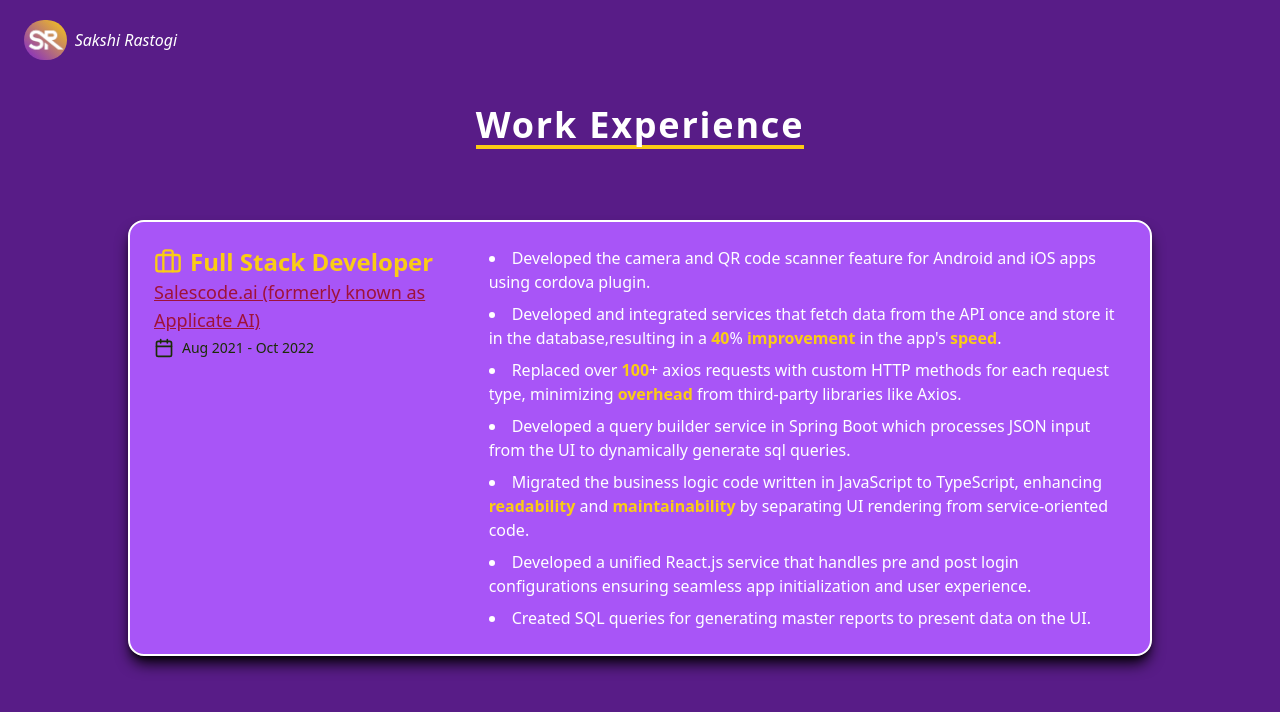
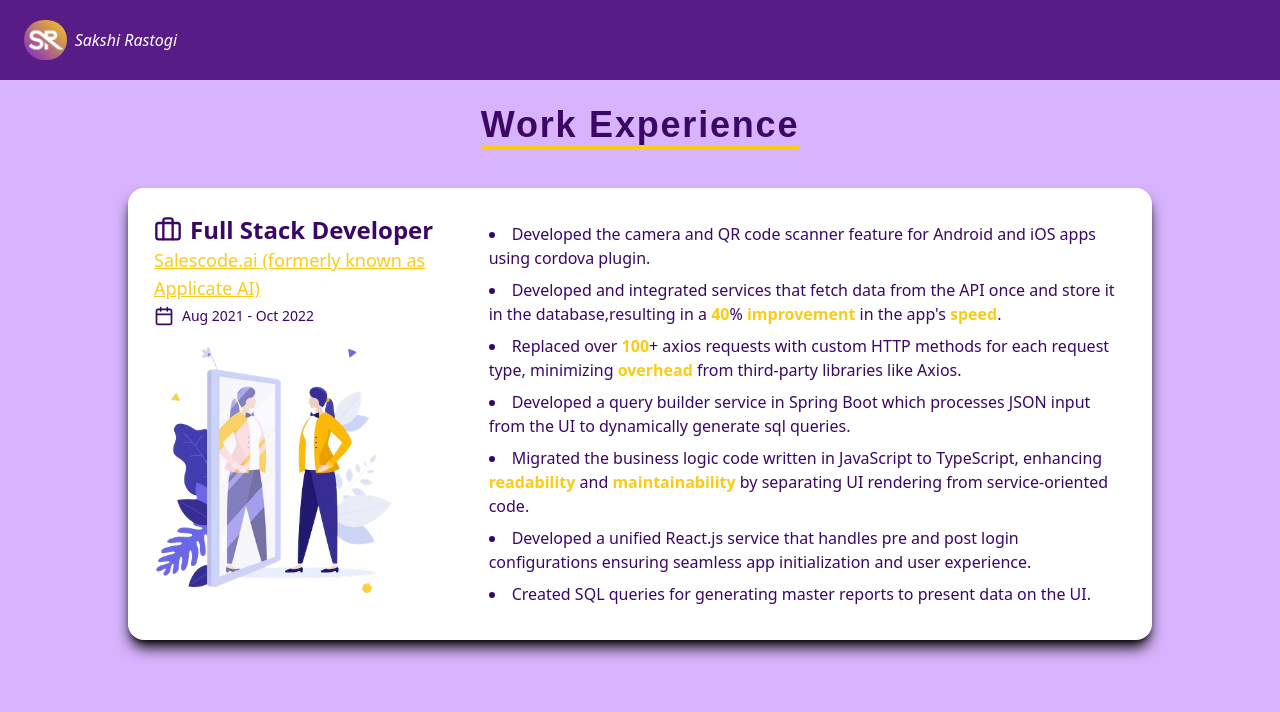
Before and after one commit to SakshiRastogi1302/portfolio, a React (Vite) app: page /work in a window 1280 px wide. Shown: the top 712 px of the page. Built offline with nearby package versions, Linux system fonts and the light colour scheme.

Commit message:
added the dark and light theme colors in work component.

```diff
--- a/src/components/WorkExperienceComponent.jsx
+++ b/src/components/WorkExperienceComponent.jsx
@@ -1,31 +1,36 @@
 import React from "react";
 import workExperienceData from "../utils/workExperienceData";
-import { Bold, Briefcase, Calendar } from "lucide-react";
+import workExperienceLogo from "../assets/work-experience-logo.png"
+import { Briefcase, Calendar } from "lucide-react";
 import { Link } from "react-router-dom";
+import { useSelector } from "react-redux";
 
 const WorkExperienceComponent = () => {
+  const currentMode = useSelector(store => store.toggleLightDarkMode.currentMode);
   return (
-    <section className="bg-purple-900 text-white w-full min-h-screen flex flex-col items-center py-16 px-6">
-      <h2 className="text-3xl sm:text-4xl font-bold tracking-wider flex-wrap text-center leading-snug animate-moveDown text-shadow-lg text-shadow-black my-14 border-b-4 border-yellow-400">Work Experience</h2>
+    <div className={currentMode==="light"?"":"dark"}>
+      <div className="bg-purple-300 dark:bg-purple-900 w-full min-h-screen flex flex-col items-center py-16 px-6">
+        <h2 className="text-3xl sm:text-4xl font-el-messiri font-bold text-purple-950 dark:text-white tracking-wider flex-wrap text-center leading-snug animate-moveDown text-shadow-lg text-shadow-black mt-14 mb-6 border-b-4 border-yellow-400">Work Experience</h2>
         <div className="w-full max-w-5xl flex flex-col gap-8">
           {workExperienceData.map((exp, index) => (
             <div
               key={index}
-            className="bg-purple-500 text-white border-2 border-white rounded-2xl shadow-lg shadow-black p-6 flex flex-col md:flex-row gap-4 transition-transform hover:scale-[1.02]">
+              className="bg-white dark:bg-purple-500 border-2 border-white rounded-2xl shadow-lg shadow-black p-6 flex flex-col md:flex-row gap-4 transition-transform hover:scale-[1.02]">
               {/* Left side - Logo, Role & Company */}
               <div className="flex-1">
-              <h3 className="text-2xl font-semibold flex items-center gap-2 text-yellow-400 text-shadow-lg text-shadow-black">
+                <h3 className="text-2xl font-semibold flex items-center gap-2 text-purple-950 text-shadow-lg text-shadow-black">
                   <Briefcase size={28} /> {exp.role}
                 </h3>
-              <Link to="https://salescode.ai/" target="_blank" rel="noopener noreferrer"><p className="text-lg text-rose-800 font-medium underline" title="Open Salecode.ai official website">{exp.company}</p></Link>
-              <p className="text-sm text-lime-950 flex items-center gap-2 mt-1">
+                <Link to="https://salescode.ai/" target="_blank" rel="noopener noreferrer"><p className="text-lg text-yellow-400 font-medium underline" title="Open Salecode.ai official website">{exp.company}</p></Link>
+                <p className="text-sm text-purple-950 dark:text-white flex items-center gap-2 mt-1">
                   <Calendar size={20}/> {exp.duration}
                 </p>
+                <img src={workExperienceLogo} className="w-80 md:w-72 mx-auto md:-ml-6"></img>
               </div>
 
               {/* Right side - Description */}
-            <div className="flex-[2]">
-              <ul className="list-disc list-inside space-y-2 text-white">
+              <div className="flex-[2] mt-2">
+                <ul className="list-disc list-inside space-y-2 text-purple-950 dark:text-white">
                   {exp.description.map((point, i) => (
                     <li
                       key={i}
@@ -43,7 +48,8 @@ const WorkExperienceComponent = () => {
             </div>
           ))}
         </div>
-    </section>
+      </div>
+    </div>
   );
 };
 
```
Lines whose indentation alone changed are shown as unchanged.
